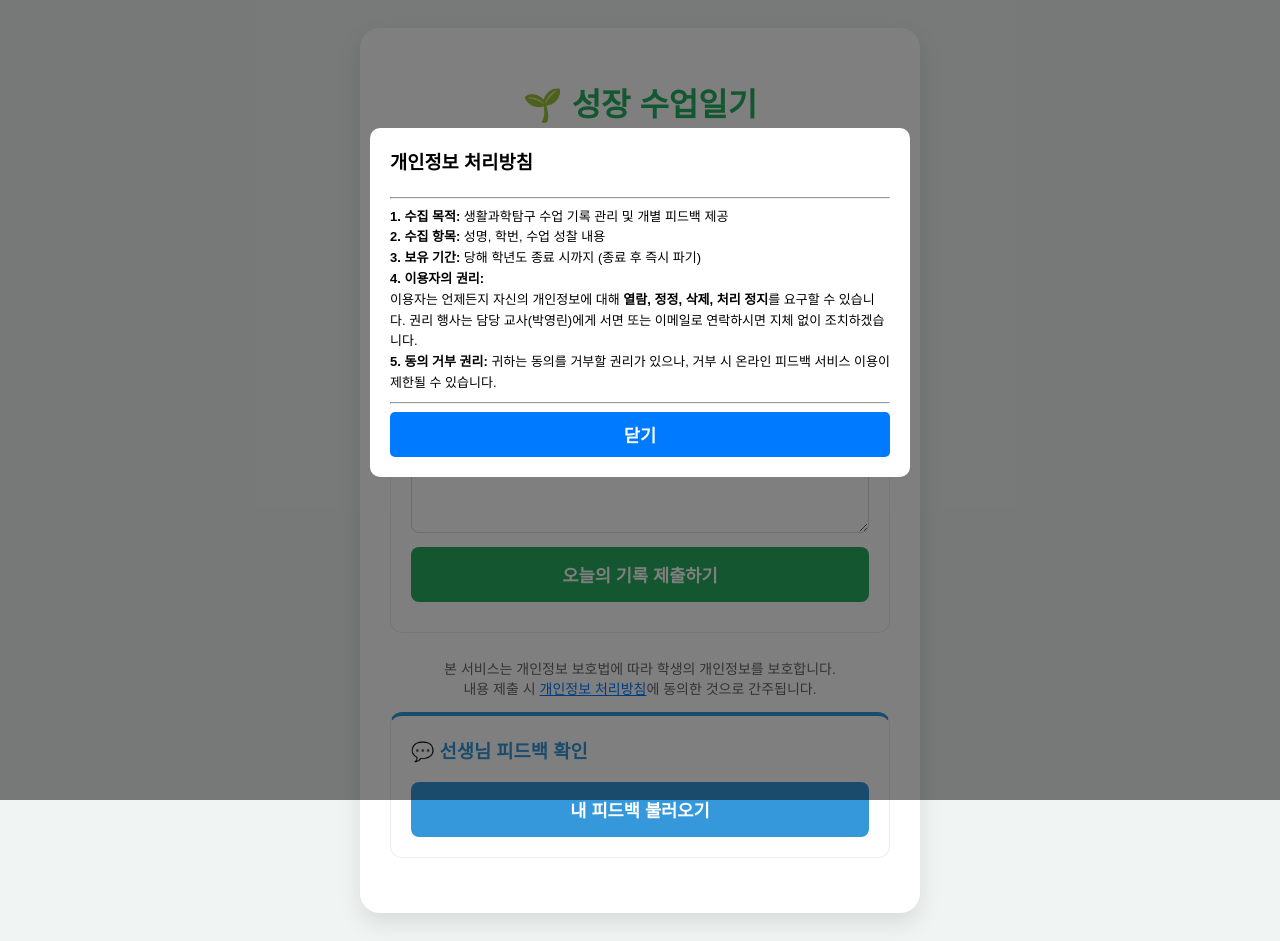
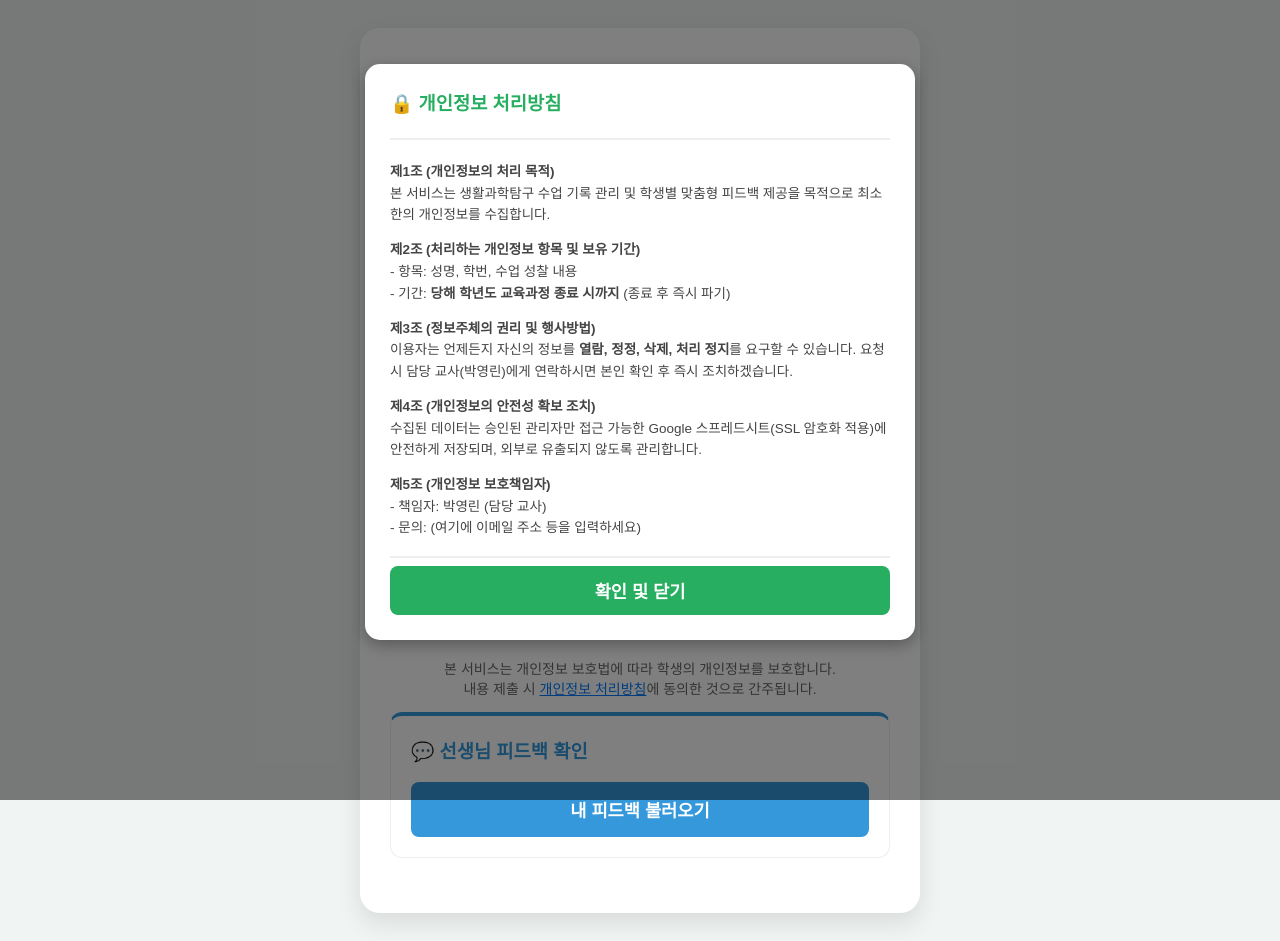
Before and after one commit to youngrinpark/diary, a plain HTML site: page index.html in a window 1280 px wide. Both pictures are taken after a click on the link "개인정보 처리방침". Drawn offline with Linux system fonts and the light colour scheme.

Commit message:
Add files via upload

```diff
--- a/index.html
+++ b/index.html
@@ -62,22 +62,33 @@
 </div>
 
 <div id="privacyModal" style="display:none; position: fixed; z-index: 1000; left: 0; top: 0; width: 100%; height: 100%; background-color: rgba(0,0,0,0.5);">
-    <div style="background-color: #fff; margin: 10% auto; padding: 20px; border-radius: 10px; width: 80%; max-width: 500px; line-height: 1.6;">
-        <h3 style="margin-top: 0;">개인정보 처리방침</h3>
-        <hr>
-        <div style="max-height: 300px; overflow-y: auto; font-size: 13px; text-align: left;">
-            <strong>1. 수집 목적:</strong> 생활과학탐구 수업 기록 관리 및 개별 피드백 제공<br>
-            <strong>2. 수집 항목:</strong> 성명, 학번, 수업 성찰 내용<br>
-            <strong>3. 보유 기간:</strong> 당해 학년도 종료 시까지 (종료 후 즉시 파기)<br>
-            <strong>4. 이용자의 권리:</strong> <br>
-            이용자는 언제든지 자신의 개인정보에 대해 <strong>열람, 정정, 삭제, 처리 정지</strong>를 요구할 수 있습니다. 권리 행사는 담당 교사(박영린)에게 서면 또는 이메일로 연락하시면 지체 없이 조치하겠습니다.<br>
-            <strong>5. 동의 거부 권리:</strong> 귀하는 동의를 거부할 권리가 있으나, 거부 시 온라인 피드백 서비스 이용이 제한될 수 있습니다.
+    <div style="background-color: #fff; margin: 5% auto; padding: 25px; border-radius: 15px; width: 85%; max-width: 500px; line-height: 1.6; box-shadow: 0 5px 15px rgba(0,0,0,0.3);">
+        <h3 style="margin-top: 0; color: #27ae60;">🔒 개인정보 처리방침</h3>
+        <hr style="border: 0.5px solid #eee;">
+        <div style="max-height: 400px; overflow-y: auto; font-size: 13.5px; text-align: left; color: #444;">
+            <p><strong>제1조 (개인정보의 처리 목적)</strong><br>
+            본 서비스는 생활과학탐구 수업 기록 관리 및 학생별 맞춤형 피드백 제공을 목적으로 최소한의 개인정보를 수집합니다.</p>
+
+            <p><strong>제2조 (처리하는 개인정보 항목 및 보유 기간)</strong><br>
+            - 항목: 성명, 학번, 수업 성찰 내용<br>
+            - 기간: <strong>당해 학년도 교육과정 종료 시까지</strong> (종료 후 즉시 파기)</p>
+
+            <p><strong>제3조 (정보주체의 권리 및 행사방법)</strong><br>
+            이용자는 언제든지 자신의 정보를 <strong>열람, 정정, 삭제, 처리 정지</strong>를 요구할 수 있습니다. 요청 시 담당 교사(박영린)에게 연락하시면 본인 확인 후 즉시 조치하겠습니다.</p>
+
+            <p><strong>제4조 (개인정보의 안전성 확보 조치)</strong><br>
+            수집된 데이터는 승인된 관리자만 접근 가능한 Google 스프레드시트(SSL 암호화 적용)에 안전하게 저장되며, 외부로 유출되지 않도록 관리합니다.</p>
+
+            <p><strong>제5조 (개인정보 보호책임자)</strong><br>
+            - 책임자: 박영린 (담당 교사)<br>
+            - 문의: (여기에 이메일 주소 등을 입력하세요)</p>
+
+            <p style="font-size: 12px; color: #888;">* 귀하는 동의를 거부할 권리가 있으나, 거부 시 피드백 서비스 이용이 제한될 수 있습니다.</p>
         </div>
-        <hr>
-        <button onclick="closeModal()" style="padding: 10px 20px; background-color: #007bff; color: white; border: none; border-radius: 5px; cursor: pointer;">닫기</button>
+        <hr style="border: 0.5px solid #eee;">
+        <button onclick="closeModal()" style="padding: 12px; background: #27ae60; color: white; border: none; border-radius: 8px; cursor: pointer; width: 100%; font-weight: bold;">확인 및 닫기</button>
     </div>
 </div>
-
         <div class="box" style="border-top: 4px solid var(--sub);">
             <h3 style="margin-top:0; color:var(--sub);">💬 선생님 피드백 확인</h3>
             <button class="btn-view" onclick="loadFeedback()">내 피드백 불러오기</button>
```
